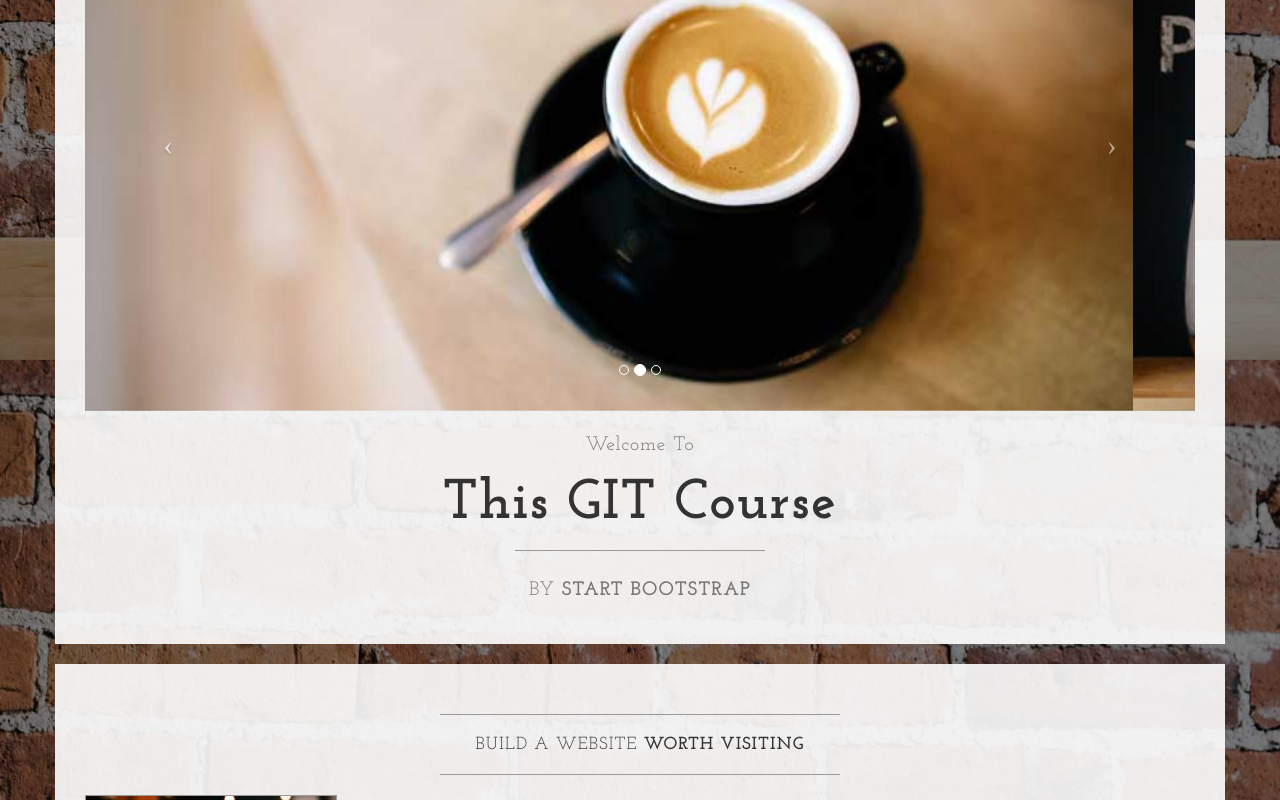
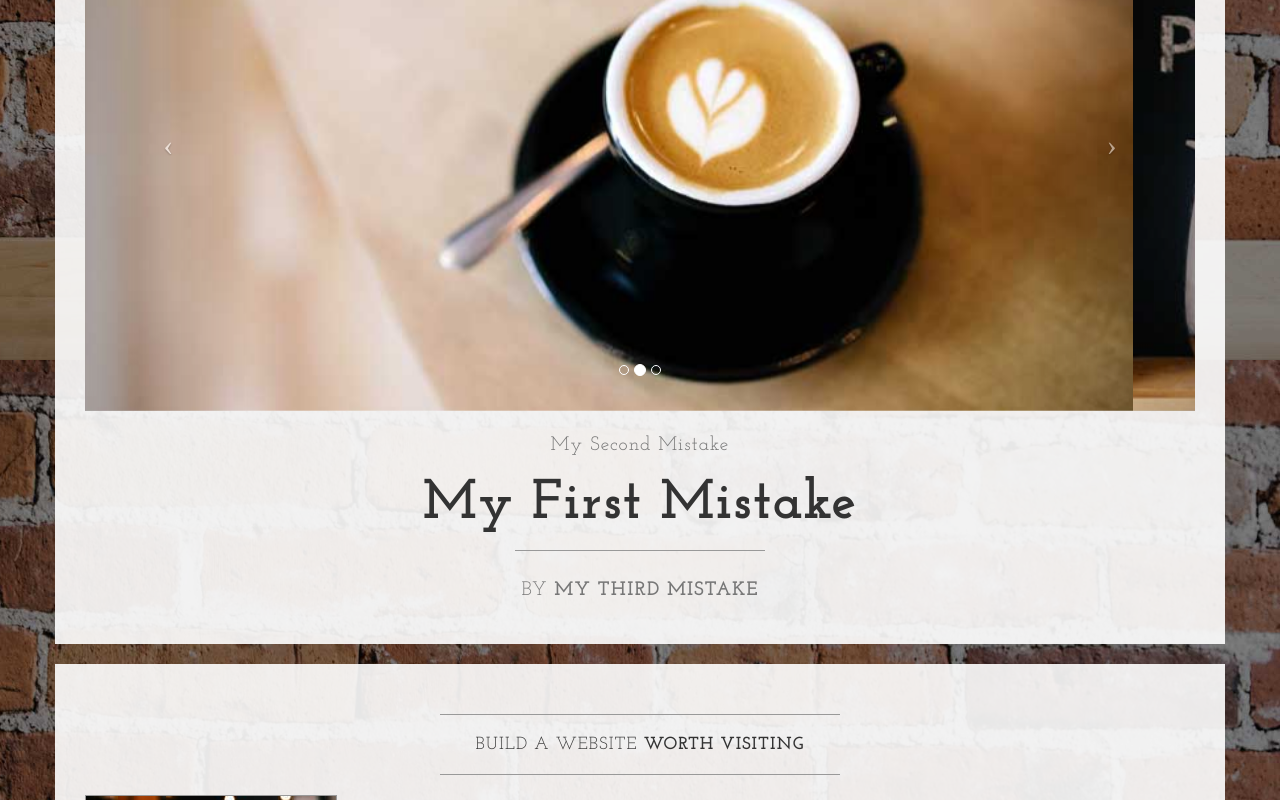
Before and after one commit to OneforIndia/SKYGITCourse, a plain HTML site: page index.html in a window 1280 px wide. Shown: the part 440-1240 px from the top of the page. Drawn offline with nearby package versions, Linux system fonts and the light colour scheme.

Commit message:
pushing 3rd mistake

```diff
--- a/index.html
+++ b/index.html
@@ -106,13 +106,13 @@
                         </a>
                     </div>
                     <h2 class="brand-before">
-                        <small>Welcome to</small>
+                        <small>My Second Mistake</small>
                     </h2>
-                    <h1 class="brand-name">this GIT Course</h1>
+                    <h1 class="brand-name">My first mistake</h1>
                     <hr class="tagline-divider">
                     <h2>
                         <small>By
-                            <strong>Start Bootstrap</strong>
+                            <strong>My third mistake</strong>
                         </small>
                     </h2>
                 </div>
```
